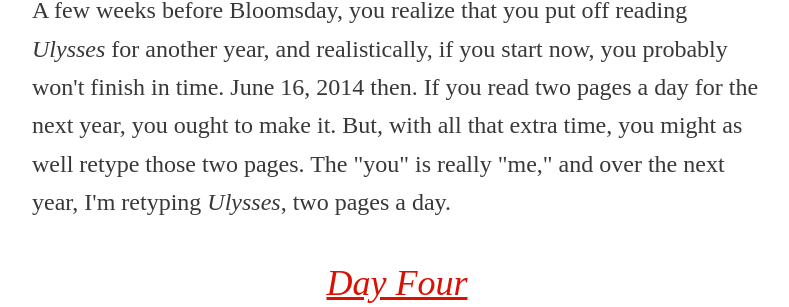
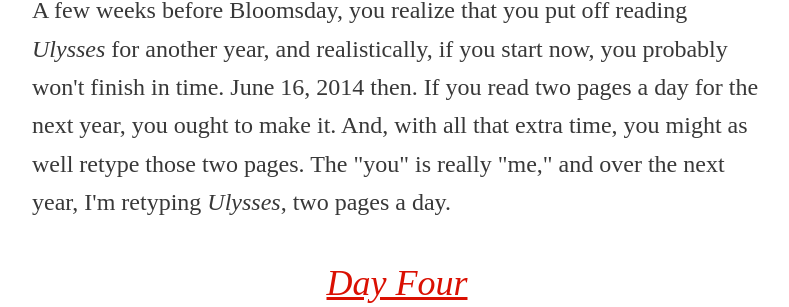
Before and after one commit to adregan/ulysses, a Jekyll site: the page built from index.html, in a window 1280 px wide. Shown: the part 241-548 px from the top of the page, without its empty margins (243-1032 px from the left). Built offline with Jekyll 4.4.1, drawn with Linux system fonts in a browser that asks for light colours; some web fonts are replaced.

Commit message:
updating copy

```diff
--- a/index.html
+++ b/index.html
@@ -6,7 +6,7 @@
 <h1 class="decorative-title page-title">
 Two pages <span class="flourish">of</span> Ulysses <span class="flourish block">a day</span></h1>
 </header>
-<p class="readable">A few weeks before Bloomsday, you realize that you put off reading <em>Ulysses</em> for another year, and realistically, if you start now, you probably won't finish in time. June 16, 2014 then. If you read two pages a day for the next year, you ought to make it. But, with all that extra time, you might as well retype those two pages. The "you" is really "me," and over the next year, I'm retyping <em>Ulysses</em>, two pages a day.</p>
+<p class="readable">A few weeks before Bloomsday, you realize that you put off reading <em>Ulysses</em> for another year, and realistically, if you start now, you probably won't finish in time. June 16, 2014 then. If you read two pages a day for the next year, you ought to make it. And, with all that extra time, you might as well retype those two pages. The "you" is really "me," and over the next year, I'm retyping <em>Ulysses</em>, two pages a day.</p>
   <dl class="posts">
     {% for post in site.posts %}
       <dt><a href="{{ post.url }}">{{ post.title }}</a></dt><dd>{{ post.date | date: "%B %e, %Y" }}</dd>
```
